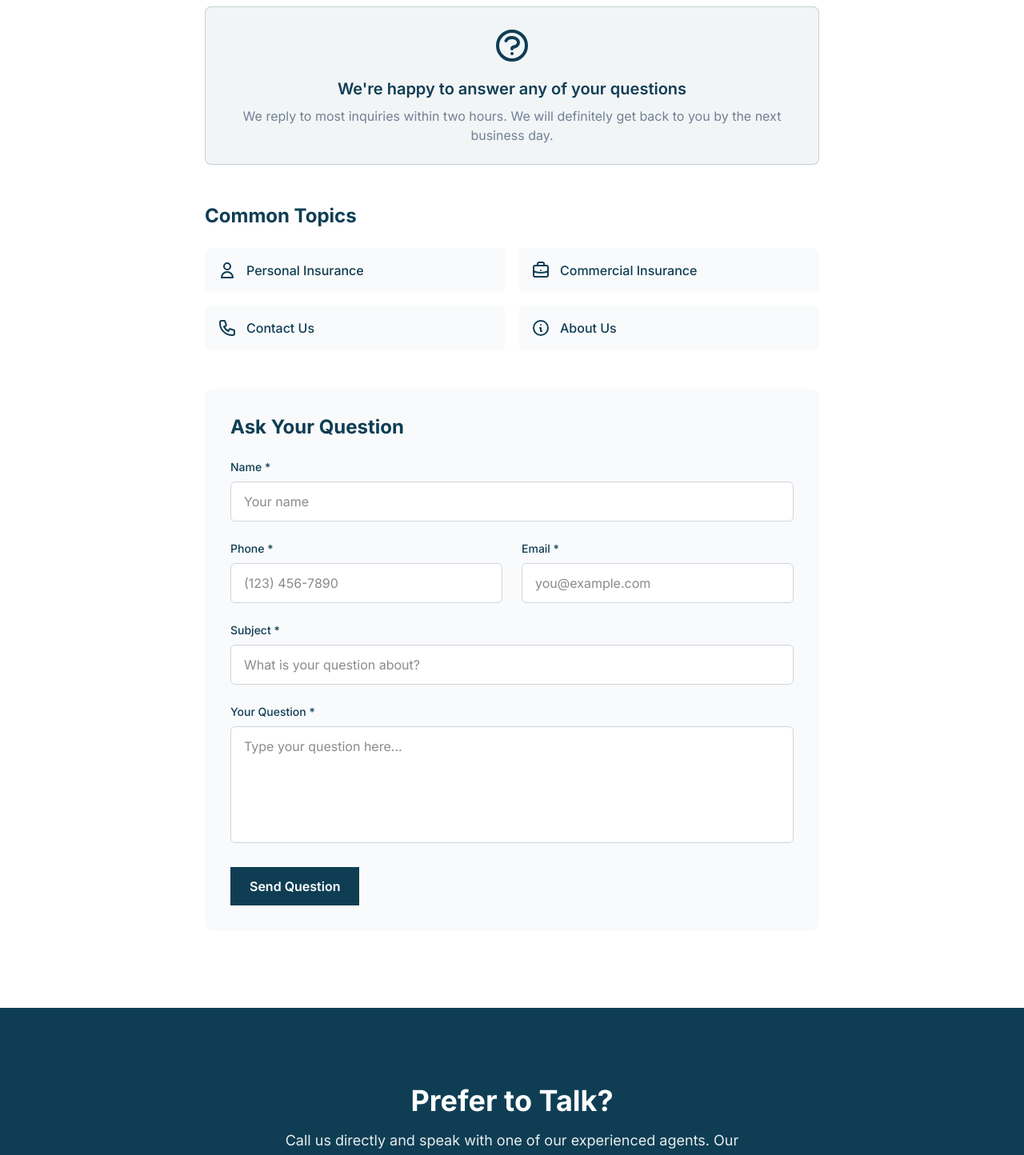
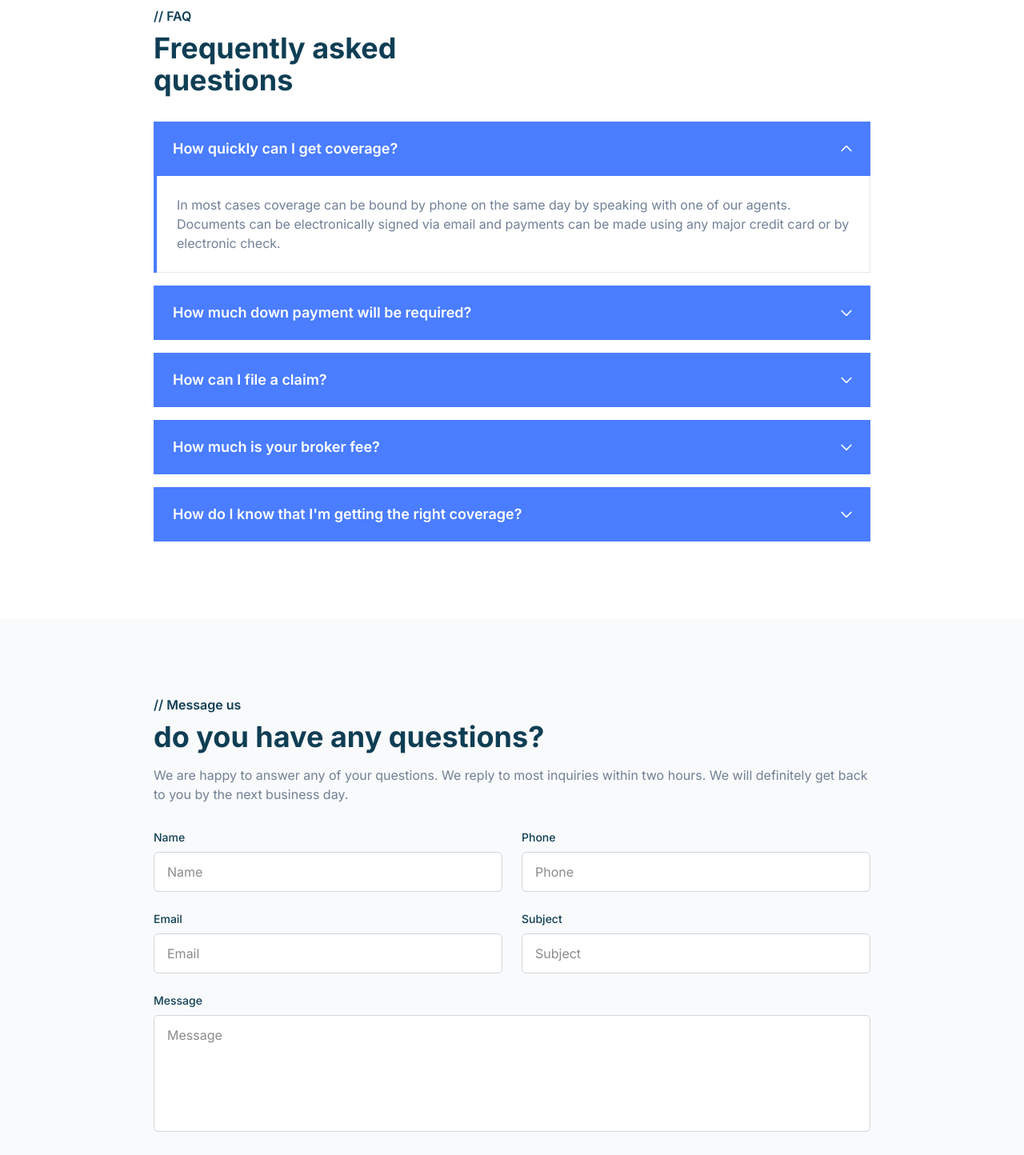
Before and after one commit to jj12343214324/the-zeno-agency, a Next.js app: page /faq in a window 1280 px wide. Shown: the part 540-1984 px from the top of the page at 80% size. Built offline with nearby package versions, Linux system fonts and the light colour scheme.

Commit message:
Redesign FAQ page with accordion and proper form styling
- Add FAQ accordion with all 5 questions from original site
- Blue accordion buttons matching original design
- Properly styled contact form with full-width inputs
- Updated hero image

```diff
--- a/src/app/faq/page.tsx
+++ b/src/app/faq/page.tsx
@@ -1,10 +1,33 @@
 'use client';
 
 import { useState } from 'react';
-import Link from 'next/link';
 import Image from 'next/image';
 
+const faqItems = [
+  {
+    question: 'How quickly can I get coverage?',
+    answer: 'In most cases coverage can be bound by phone on the same day by speaking with one of our agents. Documents can be electronically signed via email and payments can be made using any major credit card or by electronic check.',
+  },
+  {
+    question: 'How much down payment will be required?',
+    answer: 'This depends upon which type of policy you want. Different carriers have different down payment requirements. However, nearly every policy we offer allows for either 1/12th or 1/6th down payment to get coverage started. There are never any premium financing or interest charges.',
+  },
+  {
+    question: 'How can I file a claim?',
+    answer: 'You can file a claim by calling our office during business hours and one of our agents can assist you. Depending upon which type of claim you need to file you may be able to get 24/7 service directly from your carrier. If you are insured with us and you need to file an auto insurance claim you can call (626)304-2607 any day and any time.',
+  },
+  {
+    question: 'How much is your broker fee?',
+    answer: 'We do things differently here at The Zeno Agency. We are in the business of protecting our customers and, when we collect money from our clients, all of it is applied to insurance premium. WE DO NOT CHARGE BROKER FEES. Not for helping you with a new policy and not for servicing your existing policy.',
+  },
+  {
+    question: "How do I know that I'm getting the right coverage?",
+    answer: 'Our agents are rigorously trained to get all of the information needed to ensure that you are protected at the level to which you are most comfortable. It is impossible to insure against every possible contingency. So, we can help you decide which coverages are most important to you and find you the carrier with the financial strength and premiums to match your unique needs. We can accomplish this in about 8 minutes.',
+  },
+];
+
 export default function FAQ() {
+  const [openIndex, setOpenIndex] = useState<number | null>(0);
   const [formData, setFormData] = useState({
     name: '',
     phone: '',
@@ -36,7 +59,7 @@ export default function FAQ() {
       {/* Hero Section */}
       <section className="relative h-[40vh] min-h-[300px] flex items-center">
         <Image
-          src="/images/faq-1.png"
+          src="/images/shutterstock_286217429-scaled.jpg"
           alt="Frequently Asked Questions"
           fill
           className="object-cover"
@@ -49,57 +72,55 @@ export default function FAQ() {
         </div>
       </section>
 
-      {/* FAQ Content */}
+      {/* FAQ Accordion Section */}
       <section className="section-padding bg-white">
         <div className="container-max">
-          <div className="max-w-3xl mx-auto">
-            {/* Info Message */}
-            <div className="bg-[#0F3E54]/5 border border-[#0F3E54]/20 rounded-lg p-6 mb-12 text-center">
-              <svg className="w-12 h-12 text-[#0F3E54] mx-auto mb-4" fill="none" stroke="currentColor" viewBox="0 0 24 24">
-                <path strokeLinecap="round" strokeLinejoin="round" strokeWidth={2} d="M8.228 9c.549-1.165 2.03-2 3.772-2 2.21 0 4 1.343 4 3 0 1.4-1.278 2.575-3.006 2.907-.542.104-.994.54-.994 1.093m0 3h.01M21 12a9 9 0 11-18 0 9 9 0 0118 0z" />
+          <div className="max-w-4xl mx-auto">
+            <p className="text-[#0F3E54] font-semibold mb-2">// FAQ</p>
+            <h2 className="text-3xl md:text-4xl font-bold text-[#0F3E54] mb-8">
+              Frequently asked<br />questions
+            </h2>
+
+            <div className="space-y-4">
+              {faqItems.map((item, index) => (
+                <div key={index} className="border-l-4 border-[#4A7DFF]">
+                  <button
+                    onClick={() => setOpenIndex(openIndex === index ? null : index)}
+                    className="w-full bg-[#4A7DFF] text-white p-4 md:p-5 flex justify-between items-center text-left font-semibold text-base md:text-lg hover:bg-[#3A6DEF] transition-colors"
+                  >
+                    <span>{item.question}</span>
+                    <svg
+                      className={`w-5 h-5 transition-transform ${openIndex === index ? 'rotate-180' : ''}`}
+                      fill="none"
+                      stroke="currentColor"
+                      viewBox="0 0 24 24"
+                    >
+                      <path strokeLinecap="round" strokeLinejoin="round" strokeWidth={2} d="M19 9l-7 7-7-7" />
                     </svg>
-              <h2 className="text-xl font-semibold text-[#0F3E54] mb-2">
-                We&apos;re happy to answer any of your questions
-              </h2>
-              <p className="text-[#718096]">
-                We reply to most inquiries within two hours. We will definitely get back to you by the next business day.
-              </p>
+                  </button>
+                  {openIndex === index && (
+                    <div className="bg-white p-4 md:p-6 border border-gray-200 border-t-0">
+                      <p className="text-[#718096]">{item.answer}</p>
                     </div>
-
-            {/* Quick Links */}
-            <div className="mb-12">
-              <h2 className="text-2xl font-bold text-[#0F3E54] mb-6">Common Topics</h2>
-              <div className="grid grid-cols-1 sm:grid-cols-2 gap-4">
-                <Link href="/personal-insurance" className="flex items-center gap-3 p-4 bg-gray-50 rounded-lg hover:bg-[#0F3E54]/10 transition-colors group">
-                  <svg className="w-6 h-6 text-[#0F3E54]" fill="none" stroke="currentColor" viewBox="0 0 24 24">
-                    <path strokeLinecap="round" strokeLinejoin="round" strokeWidth={2} d="M16 7a4 4 0 11-8 0 4 4 0 018 0zM12 14a7 7 0 00-7 7h14a7 7 0 00-7-7z" />
-                  </svg>
-                  <span className="text-[#0F3E54] group-hover:text-[#00224F] font-medium">Personal Insurance</span>
-                </Link>
-                <Link href="/commercial-insurance" className="flex items-center gap-3 p-4 bg-gray-50 rounded-lg hover:bg-[#0F3E54]/10 transition-colors group">
-                  <svg className="w-6 h-6 text-[#0F3E54]" fill="none" stroke="currentColor" viewBox="0 0 24 24">
-                    <path strokeLinecap="round" strokeLinejoin="round" strokeWidth={2} d="M21 13.255A23.931 23.931 0 0112 15c-3.183 0-6.22-.62-9-1.745M16 6V4a2 2 0 00-2-2h-4a2 2 0 00-2 2v2m4 6h.01M5 20h14a2 2 0 002-2V8a2 2 0 00-2-2H5a2 2 0 00-2 2v10a2 2 0 002 2z" />
-                  </svg>
-                  <span className="text-[#0F3E54] group-hover:text-[#00224F] font-medium">Commercial Insurance</span>
-                </Link>
-                <Link href="/contact" className="flex items-center gap-3 p-4 bg-gray-50 rounded-lg hover:bg-[#0F3E54]/10 transition-colors group">
-                  <svg className="w-6 h-6 text-[#0F3E54]" fill="none" stroke="currentColor" viewBox="0 0 24 24">
-                    <path strokeLinecap="round" strokeLinejoin="round" strokeWidth={2} d="M3 5a2 2 0 012-2h3.28a1 1 0 01.948.684l1.498 4.493a1 1 0 01-.502 1.21l-2.257 1.13a11.042 11.042 0 005.516 5.516l1.13-2.257a1 1 0 011.21-.502l4.493 1.498a1 1 0 01.684.949V19a2 2 0 01-2 2h-1C9.716 21 3 14.284 3 6V5z" />
-                  </svg>
-                  <span className="text-[#0F3E54] group-hover:text-[#00224F] font-medium">Contact Us</span>
-                </Link>
-                <Link href="/about-us" className="flex items-center gap-3 p-4 bg-gray-50 rounded-lg hover:bg-[#0F3E54]/10 transition-colors group">
-                  <svg className="w-6 h-6 text-[#0F3E54]" fill="none" stroke="currentColor" viewBox="0 0 24 24">
-                    <path strokeLinecap="round" strokeLinejoin="round" strokeWidth={2} d="M13 16h-1v-4h-1m1-4h.01M21 12a9 9 0 11-18 0 9 9 0 0118 0z" />
-                  </svg>
-                  <span className="text-[#0F3E54] group-hover:text-[#00224F] font-medium">About Us</span>
-                </Link>
+                  )}
+                </div>
+              ))}
             </div>
           </div>
+        </div>
+      </section>
 
-            {/* Contact Form */}
-            <div className="bg-gray-50 rounded-xl p-8">
-              <h2 className="text-2xl font-bold text-[#0F3E54] mb-6">Ask Your Question</h2>
+      {/* Message Us Section */}
+      <section className="section-padding bg-gray-50">
+        <div className="container-max">
+          <div className="max-w-4xl mx-auto">
+            <p className="text-[#0F3E54] font-semibold mb-2">// Message us</p>
+            <h2 className="text-3xl md:text-4xl font-bold text-[#0F3E54] mb-4">
+              do you have any questions?
+            </h2>
+            <p className="text-[#718096] mb-8">
+              We are happy to answer any of your questions. We reply to most inquiries within two hours. We will definitely get back to you by the next business day.
+            </p>
 
             {submitted ? (
               <div className="bg-green-50 border border-green-200 rounded-lg p-8 text-center">
@@ -119,9 +140,10 @@ export default function FAQ() {
               </div>
             ) : (
               <form onSubmit={handleSubmit} className="space-y-6">
+                <div className="grid grid-cols-1 sm:grid-cols-2 gap-6">
                   <div>
                     <label htmlFor="name" className="block text-sm font-medium text-[#0F3E54] mb-2">
-                      Name *
+                      Name
                     </label>
                     <input
                       type="text"
@@ -131,14 +153,12 @@ export default function FAQ() {
                       value={formData.name}
                       onChange={handleChange}
                       className="w-full px-4 py-3 border border-gray-300 rounded-md focus:ring-2 focus:ring-[#0F3E54] focus:border-transparent transition-colors bg-white"
-                      placeholder="Your name"
+                      placeholder="Name"
                     />
                   </div>
-
-                  <div className="grid grid-cols-1 sm:grid-cols-2 gap-6">
                   <div>
                     <label htmlFor="phone" className="block text-sm font-medium text-[#0F3E54] mb-2">
-                        Phone *
+                      Phone
                     </label>
                     <input
                       type="tel"
@@ -148,12 +168,15 @@ export default function FAQ() {
                       value={formData.phone}
                       onChange={handleChange}
                       className="w-full px-4 py-3 border border-gray-300 rounded-md focus:ring-2 focus:ring-[#0F3E54] focus:border-transparent transition-colors bg-white"
-                        placeholder="(123) 456-7890"
+                      placeholder="Phone"
                     />
                   </div>
+                </div>
+
+                <div className="grid grid-cols-1 sm:grid-cols-2 gap-6">
                   <div>
                     <label htmlFor="email" className="block text-sm font-medium text-[#0F3E54] mb-2">
-                        Email *
+                      Email
                     </label>
                     <input
                       type="email"
@@ -163,14 +186,12 @@ export default function FAQ() {
                       value={formData.email}
                       onChange={handleChange}
                       className="w-full px-4 py-3 border border-gray-300 rounded-md focus:ring-2 focus:ring-[#0F3E54] focus:border-transparent transition-colors bg-white"
-                        placeholder="you@example.com"
+                      placeholder="Email"
                     />
                   </div>
-                  </div>
-
                   <div>
                     <label htmlFor="subject" className="block text-sm font-medium text-[#0F3E54] mb-2">
-                      Subject *
+                      Subject
                     </label>
                     <input
                       type="text"
@@ -180,13 +201,14 @@ export default function FAQ() {
                       value={formData.subject}
                       onChange={handleChange}
                       className="w-full px-4 py-3 border border-gray-300 rounded-md focus:ring-2 focus:ring-[#0F3E54] focus:border-transparent transition-colors bg-white"
-                      placeholder="What is your question about?"
+                      placeholder="Subject"
                     />
+                  </div>
                 </div>
 
                 <div>
                   <label htmlFor="message" className="block text-sm font-medium text-[#0F3E54] mb-2">
-                      Your Question *
+                    Message
                   </label>
                   <textarea
                     id="message"
@@ -196,14 +218,14 @@ export default function FAQ() {
                     value={formData.message}
                     onChange={handleChange}
                     className="w-full px-4 py-3 border border-gray-300 rounded-md focus:ring-2 focus:ring-[#0F3E54] focus:border-transparent transition-colors resize-none bg-white"
-                      placeholder="Type your question here..."
+                    placeholder="Message"
                   />
                 </div>
 
                 <button
                   type="submit"
                   disabled={isSubmitting}
-                    className="btn-primary w-full sm:w-auto disabled:opacity-50 disabled:cursor-not-allowed"
+                  className="btn-primary disabled:opacity-50 disabled:cursor-not-allowed"
                 >
                   {isSubmitting ? (
                     <span className="flex items-center justify-center gap-2">
@@ -214,12 +236,11 @@ export default function FAQ() {
                       Sending...
                     </span>
                   ) : (
-                      'Send Question'
+                    'SUBMIT'
                   )}
                 </button>
               </form>
             )}
-            </div>
           </div>
         </div>
       </section>
```
Lines whose indentation alone changed are shown as unchanged.
